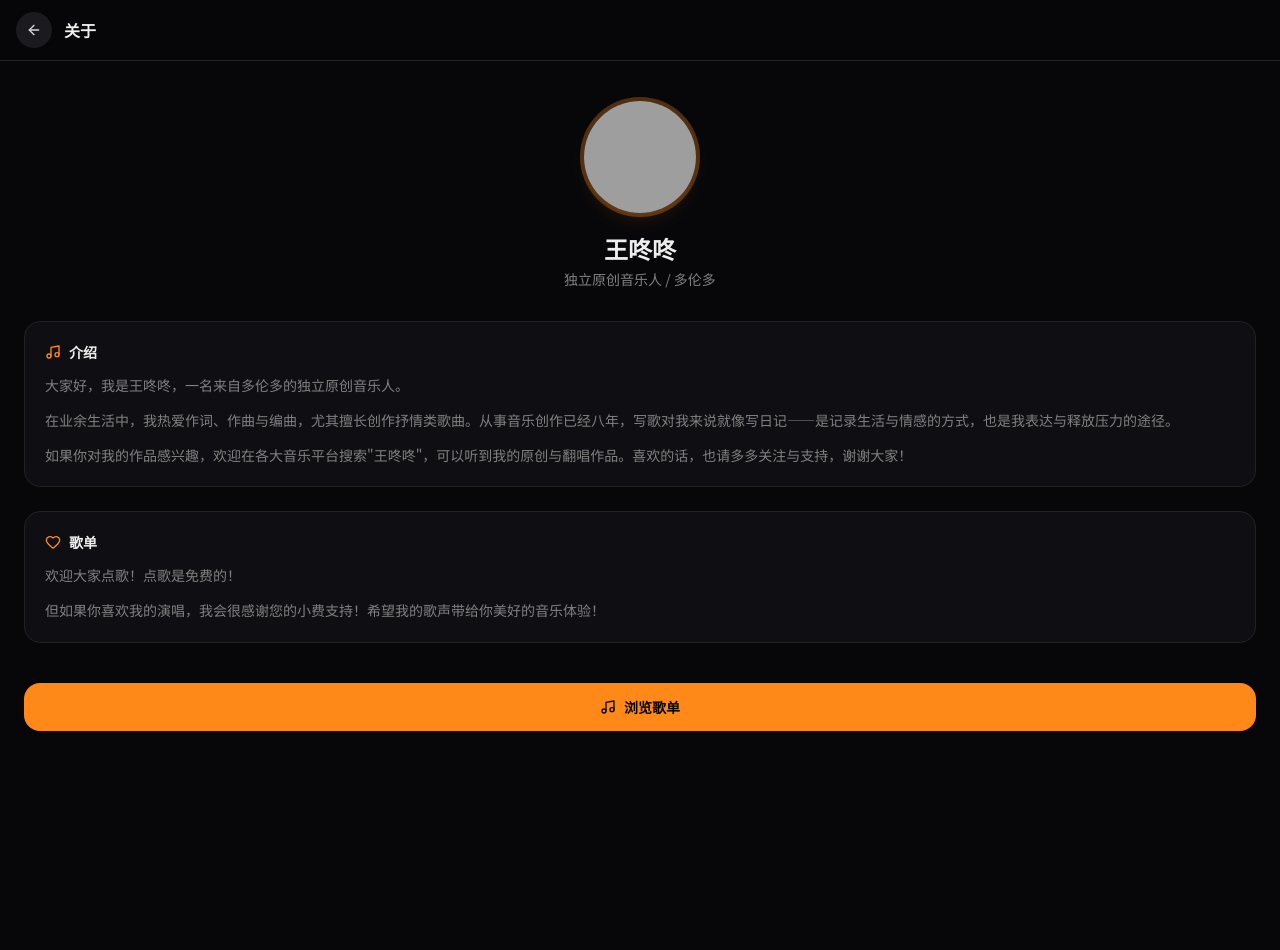
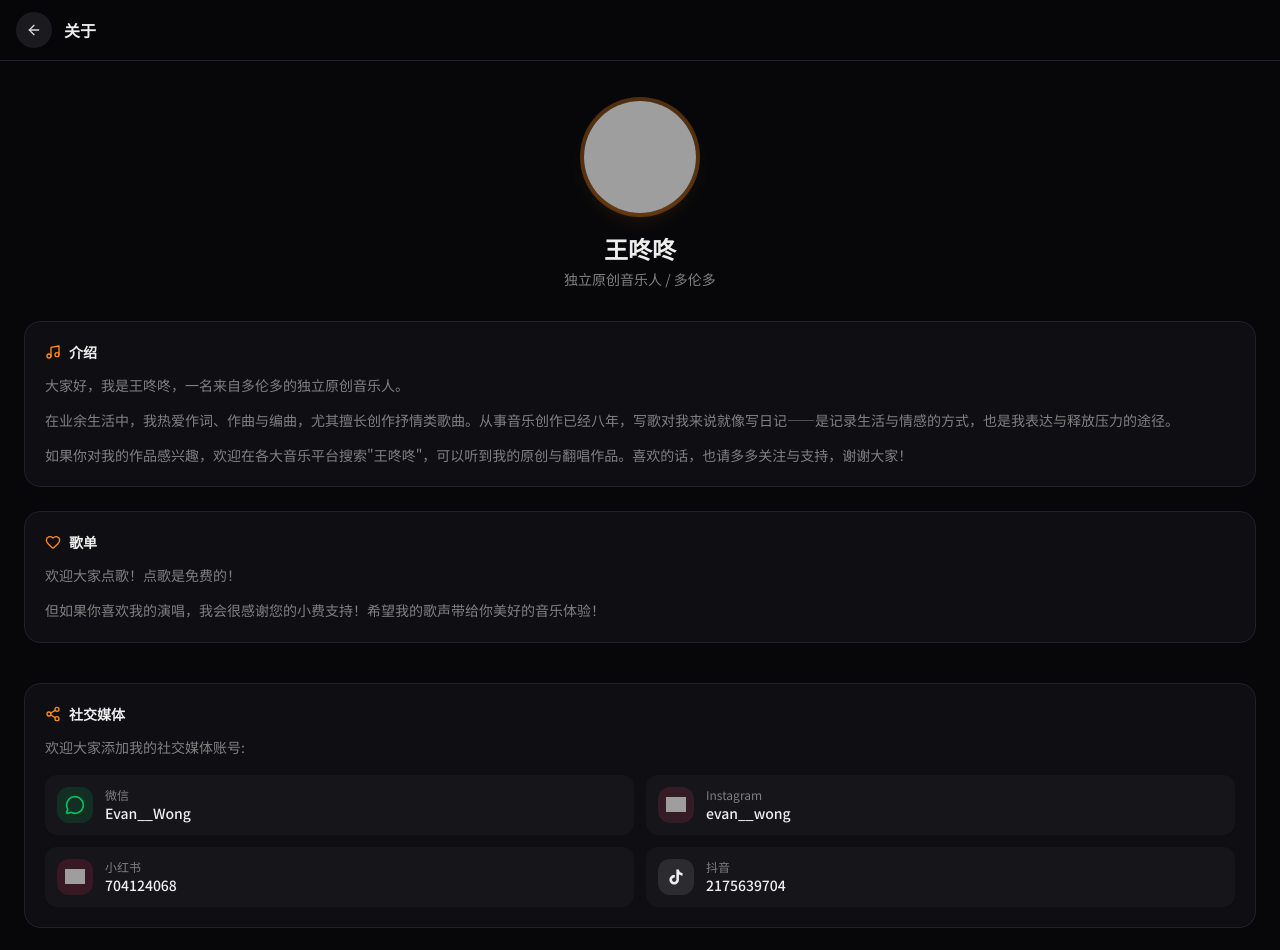
Before and after one commit to jiahao-c/v0-songs, a Next.js app: page /about in a window 1280 px wide. Shown: the top 950 px of the page. Before the commit the page ends 800 px from the top, so only its background shows below. Built offline with nearby package versions, Linux system fonts and the light colour scheme; grey boxes are pictures that could not be loaded.

Commit message:
feat: add social media icons to About page
Use Lucide icons for 微信 and 抖音 and update layout.

Co-authored-by: Jiahao <8275280+jiahao-c@users.noreply.github.com>

```diff
--- a/app/about/page.tsx
+++ b/app/about/page.tsx
@@ -1,6 +1,6 @@
 import Image from "next/image";
 import Link from "next/link";
-import { ArrowLeft, Music, Heart } from "lucide-react";
+import { ArrowLeft, Music, Heart, MessageCircle, Share2 } from "lucide-react";
 import type { Metadata } from "next";
 
 export const metadata: Metadata = {
@@ -83,6 +83,76 @@ export default function AboutPage() {
           </div>
         </section>
 
+        {/* Social media section */}
+        <section className="px-6 pb-6">
+          <div className="rounded-xl border border-border bg-card p-5">
+            <div className="mb-3 flex items-center gap-2">
+              <Share2 className="h-4 w-4 text-primary" />
+              <h3 className="text-sm font-semibold text-foreground">社交媒体</h3>
+            </div>
+            <p className="mb-4 text-sm leading-relaxed text-muted-foreground">
+              欢迎大家添加我的社交媒体账号:
+            </p>
+            <div className="grid grid-cols-2 gap-3">
+              {/* WeChat */}
+              <div className="flex items-center gap-3 rounded-lg bg-secondary/60 px-3 py-3">
+                <div className="flex h-9 w-9 shrink-0 items-center justify-center rounded-lg bg-[#07C160]/15">
+                  <MessageCircle className="h-5 w-5 text-[#07C160]" />
+                </div>
+                <div className="min-w-0 flex-1">
+                  <p className="text-xs text-muted-foreground">微信</p>
+                  <p className="truncate text-sm font-medium text-foreground">Evan__Wong</p>
+                </div>
+              </div>
+
+              {/* Instagram */}
+              <div className="flex items-center gap-3 rounded-lg bg-secondary/60 px-3 py-3">
+                <div className="relative flex h-9 w-9 shrink-0 items-center justify-center rounded-lg bg-[#E4405F]/15">
+                  <Image
+                    src="https://b1ur77xy96njaoik.public.blob.vercel-storage.com/Instagram.svg"
+                    alt="Instagram"
+                    width={20}
+                    height={20}
+                  />
+                </div>
+                <div className="min-w-0 flex-1">
+                  <p className="text-xs text-muted-foreground">Instagram</p>
+                  <p className="truncate text-sm font-medium text-foreground">evan__wong</p>
+                </div>
+              </div>
+
+              {/* Xiaohongshu */}
+              <div className="flex items-center gap-3 rounded-lg bg-secondary/60 px-3 py-3">
+                <div className="relative flex h-9 w-9 shrink-0 items-center justify-center rounded-lg bg-[#FE2C55]/15">
+                  <Image
+                    src="https://b1ur77xy96njaoik.public.blob.vercel-storage.com/%E5%B0%8F%E7%BA%A2%E4%B9%A6.webp"
+                    alt="小红书"
+                    width={20}
+                    height={20}
+                  />
+                </div>
+                <div className="min-w-0 flex-1">
+                  <p className="text-xs text-muted-foreground">小红书</p>
+                  <p className="truncate text-sm font-medium text-foreground">704124068</p>
+                </div>
+              </div>
+
+              {/* Douyin */}
+              <div className="flex items-center gap-3 rounded-lg bg-secondary/60 px-3 py-3">
+                <div className="flex h-9 w-9 shrink-0 items-center justify-center rounded-lg bg-foreground/10">
+                  <svg className="h-5 w-5" viewBox="0 0 24 24" fill="currentColor">
+                    <path d="M16.6 5.82s.51.5 0 0A4.278 4.278 0 0 1 15.54 3h-3.09v12.4a2.592 2.592 0 0 1-2.59 2.5c-1.42 0-2.6-1.16-2.6-2.6 0-1.72 1.66-3.01 3.37-2.48V9.66c-3.45-.46-6.47 2.22-6.47 5.64 0 3.33 2.76 5.7 5.69 5.7 3.14 0 5.69-2.55 5.69-5.7V9.01a7.35 7.35 0 0 0 4.3 1.38V7.3s-1.88.09-3.24-1.48z" />
+                  </svg>
+                </div>
+                <div className="min-w-0 flex-1">
+                  <p className="text-xs text-muted-foreground">抖音</p>
+                  <p className="truncate text-sm font-medium text-foreground">2175639704</p>
+                </div>
+              </div>
+            </div>
+          </div>
+        </section>
+
         {/* Back to songlist CTA */}
         <section className="px-6 pb-10">
           <Link
```
